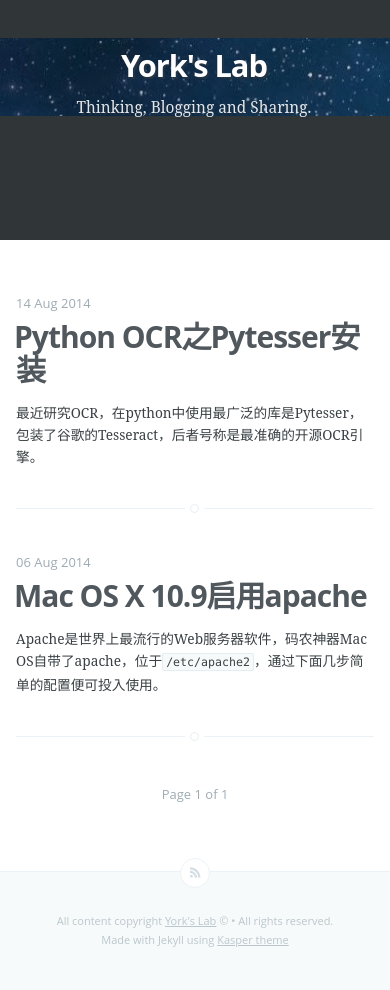
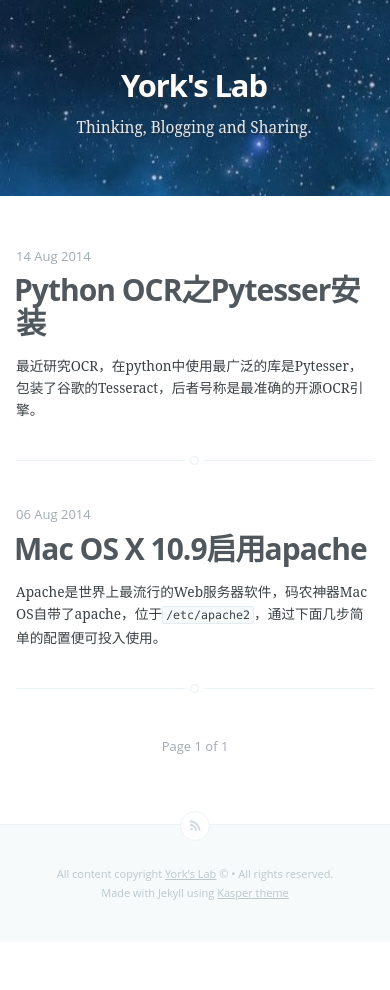
Before and after one commit to York921/York921.github.io, a Jekyll site: the page built from index.html, in a window 390 px wide. Built offline with Jekyll 4.4.1, drawn with Linux system fonts in a browser that asks for light colours; some web fonts are replaced; Markdown is read by kramdown in place of the engine named in the settings; the list of posts is cut into pages by our own code; after the commit the page ends 942 px from its top, so only the background shows below that.

Commit message:
adapt all screen size

```diff
--- a/assets/css/screen.css
+++ b/assets/css/screen.css
@@ -796,8 +796,8 @@
         -moz-box-sizing: border-box;
         box-sizing: border-box;
         height: auto;
-        min-height: 240px;
-        padding: 15% 0;
+        /*min-height: 240px;*/
+        /*padding: 15% 0;*/
     }
 
     .blog-title {
@@ -868,9 +868,9 @@
         line-height: 1.6em;
     }
 
-    .site-head {
+    /*.site-head {
         padding: 10% 0;
-    }
+    }*/
 
     .blog-title {
         font-size: 3rem;
--- a/index.html
+++ b/index.html
@@ -6,7 +6,7 @@
 ---
 
 <header class="site-head" id="site-head">
-     <div id='site-head-bg' class="site-head-bg" style="display:table;width:100%;height:100%;
+     <div id='site-head-bg' class="site-head-bg" style="display:table;width:100%;height:auto;padding:15% 0;
      {% if page.cover %}background-image: url({{ site.baseurl }}{{ page.cover }}){% endif %}">
         <div class="vertical">
             <div class="site-head-content" class="inner">
```
